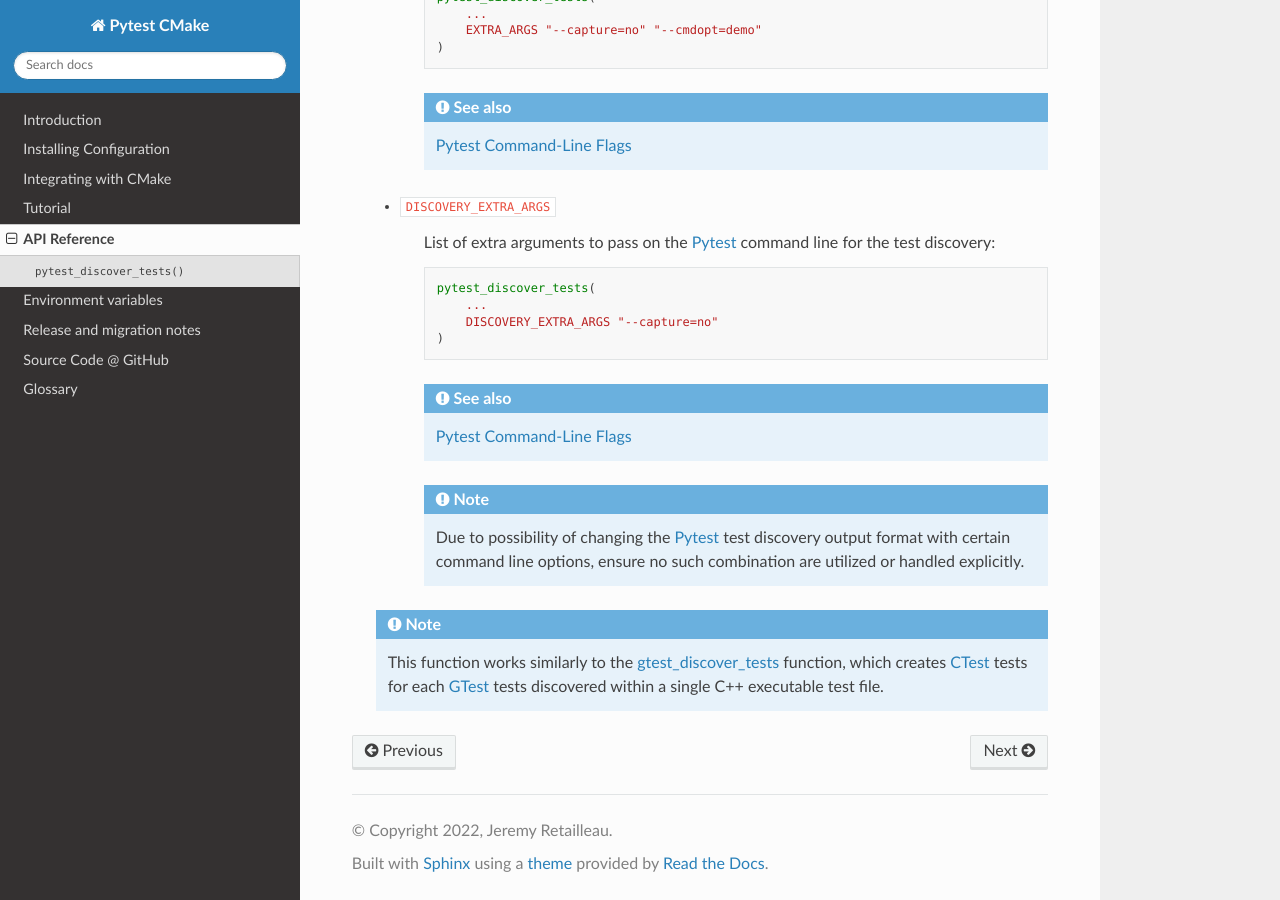
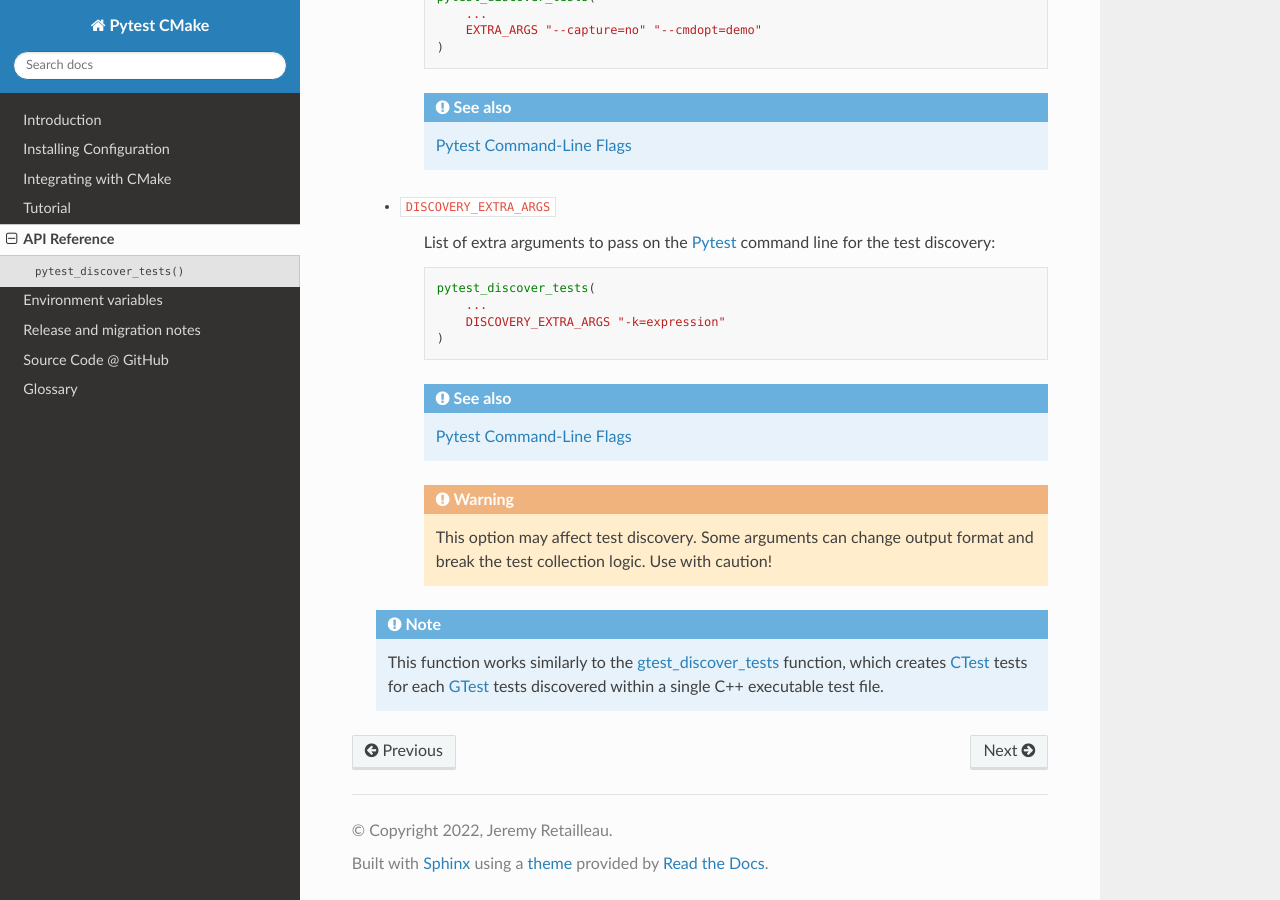
Before and after one commit to python-cmake/pytest-cmake, a Sphinx documentation site: the page built from doc/api_reference.rst, in a window 1280 px wide and 900 px high, scrolled down 3726 px. Built offline with Sphinx 7.4.7 and the Read the Docs theme 3.1.0, drawn with Linux system fonts in a browser that asks for light colours.

Commit message:
Update logic, test and documentation
- Ensure that discovery arguments are passed when using BUNDLE_TESTS
  option;
- Update unit tests;
- Update documentation.

```diff
--- a/doc/api_reference.rst
+++ b/doc/api_reference.rst
@@ -208,7 +208,7 @@ API Reference
 
             pytest_discover_tests(
                 ...
-                DISCOVERY_EXTRA_ARGS "--capture=no"
+                DISCOVERY_EXTRA_ARGS "-k=expression"
             )
 
         .. seealso::
@@ -216,10 +216,10 @@ API Reference
             `Pytest Command-Line Flags
             <https://docs.pytest.org/en/stable/reference/reference.html#command-line-flags>`_
 
-        .. note::
-            Due to possibility of changing the :term:`Pytest` test discovery
-            output format with certain command line options, ensure no such
-            combination are utilized or handled explicitly.
+        .. warning::
+
+            This option may affect test discovery. Some arguments can change
+            output format and break the test collection logic. Use with caution!
 
     .. note::
 
```
Also changed, not shown: doc/release/release_notes.rst (+9 -0 lines), 6 other files.
